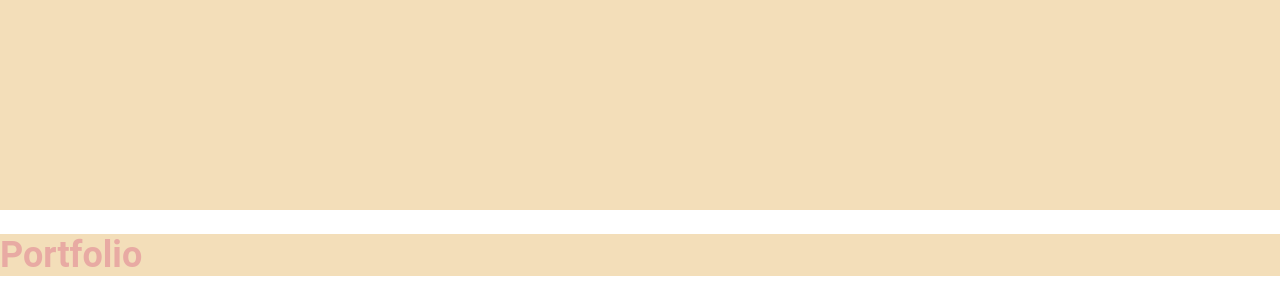
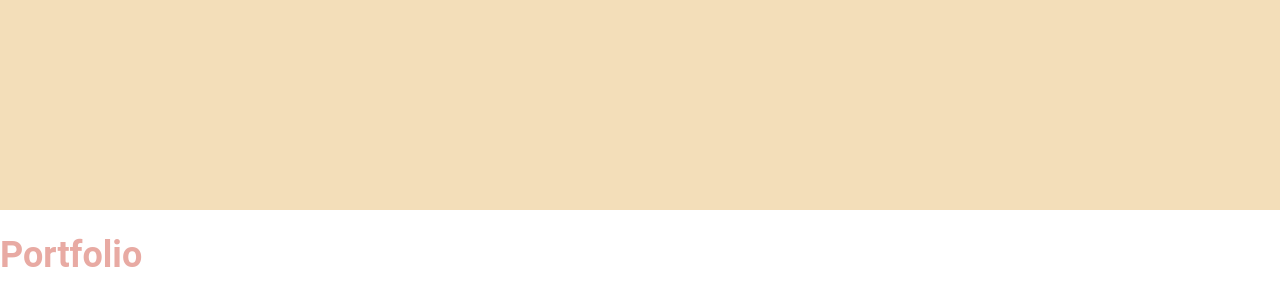
Before and after one commit to taiyou1104/web-portfolio-yumi, a plain HTML site: page public/index.html in a window 1280 px wide. Shown: the part 590-890 px from the top of the page. Drawn offline with Linux system fonts and the light colour scheme.

Commit message:
Update index.html

```diff
--- a/public/index.html
+++ b/public/index.html
@@ -10,6 +10,6 @@
   </head>
   <body>
     <div class="page-cover bg-3 text-dark"></div>
-    <h1 class="page-title bg-3 text-1">Portfolio</h1>
+    <h1 class="page-title text-1">Portfolio</h1>
   </body>
 </html>
```
